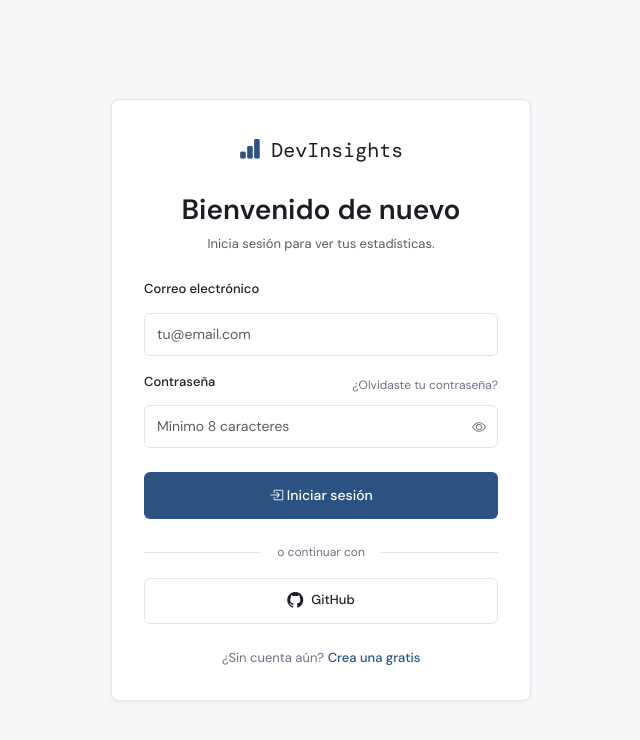
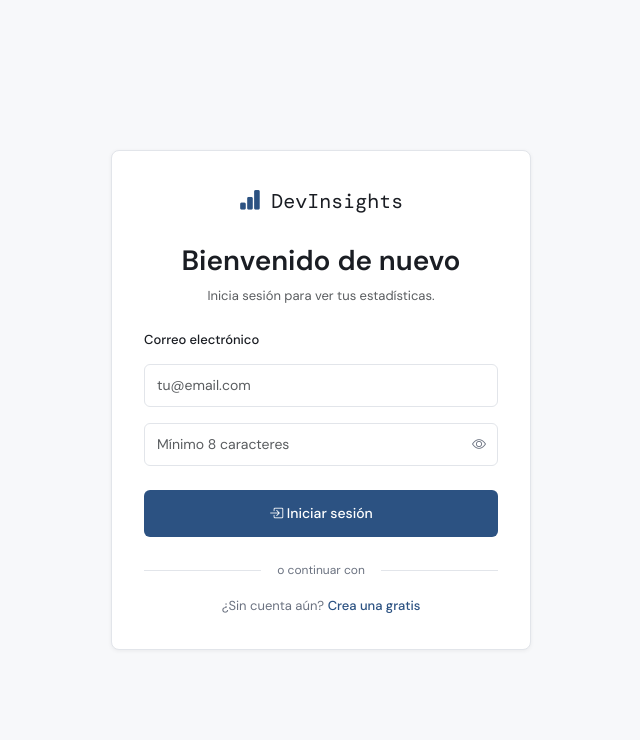
Before and after one commit to Pablodb22/DevInsightsFront, an Angular app: page /login in a window 1280 px wide. Shown: the top 740 px of the page, without its empty margins (319-959 px from the left). Built offline with nearby package versions, Linux system fonts and the light colour scheme.

Commit message:
Modificado login

```diff
--- a/src/app/presentation/pages/login/login.components.html
+++ b/src/app/presentation/pages/login/login.components.html
@@ -41,10 +41,6 @@
 
       <!-- Contraseña -->
       <div class="form-group">
-        <div class="login-label-row">
-          <label class="form-label" for="login-password">Contraseña</label>
-          <a href="#" class="forgot-link">¿Olvidaste tu contraseña?</a>
-        </div>
         <div class="input-wrapper">
           <input
             id="login-password"
@@ -95,13 +91,6 @@
       <span>o continuar con</span>
     </div>
 
-    <!-- Placeholder redes (sin funcionalidad) -->
-    <div class="social-row">
-      <button class="social-btn" type="button">
-        <i class="bi bi-github"></i>
-        GitHub
-      </button>
-    </div>
 
     <!-- Enlace a registro -->
     <p class="login-register-link">
```
